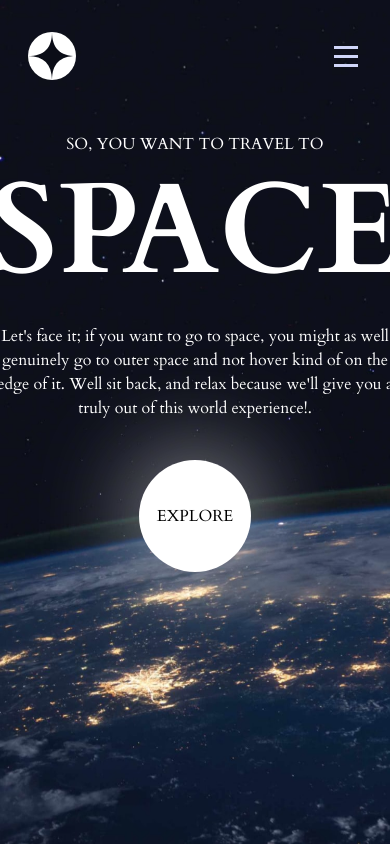
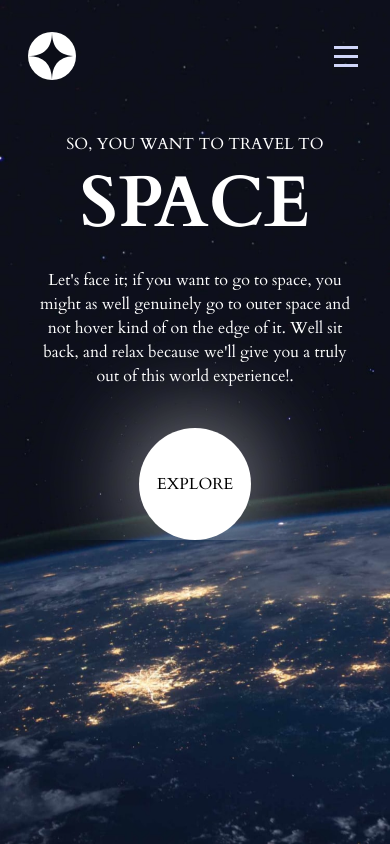
Before and after one commit to Christabel-Akpene/Space-Tourism, a React (Vite) app: page / in a window 390 px wide. Built offline with nearby package versions, Linux system fonts and the light colour scheme.

Commit message:
chore: fix responsive design for mobile screens

```diff
--- a/src/pages/Home.jsx
+++ b/src/pages/Home.jsx
@@ -1,11 +1,11 @@
 
 const Home = () => {
     return (
-      <div className="text-white px-10 lg:grid lg:grid-rows-[100px_auto] lg:min-h-[calc(100dvh-173px)]">
+      <div className="text-white px-10 w-dvw overflow-hidden lg:grid lg:grid-rows-[100px_auto] lg:min-h-[calc(100dvh-173px)]">
           <div className="hidden lg:block"></div>
         <div className="flex flex-col text-center items-center space-y-10 pt-5 sm:pt-16 lg:flex-row lg:text-left">
             <div className="flex flex-col items-center lg:justify-between lg:items-start lg:w-1/2 lg:pl-20">
-                <p><span className="text-md inline-block pb-3 sm:text-3xl lg:text-lg">SO, YOU WANT TO TRAVEL TO</span> <br /> <span className="text-9xl lg:text-8xl font-bold inline-block pb-7">SPACE</span></p>
+                <p><span className="text-md inline-block pb-3 sm:text-3xl lg:text-lg">SO, YOU WANT TO TRAVEL TO</span> <br /> <span className="text-7xl lg:text-8xl font-bold inline-block pb-7">SPACE</span></p>
                 <p className="sm:w-3/4 lg:w-4/6">Let's face it; if you want to go to space, you might as well genuinely go  to outer space and not hover kind of on the edge of it. Well sit back, and relax because we'll give you a truly out of this world experience!.</p>
             </div>
           <div className="w-28 h-28 sm:h-36 sm:w-36 bg-white rounded-full text-black flex items-center justify-center m-auto cursor-pointer hover:shadow-lg shadow-[0_0_100px_rgba(255,255,255,0.7)]">
```
